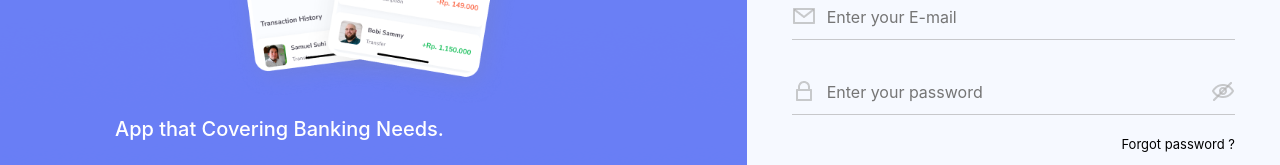
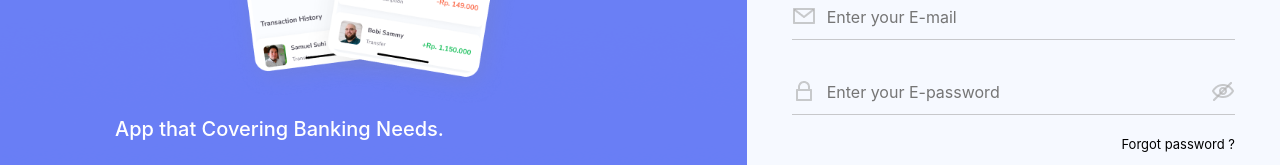
Before and after one commit to hanifkumara/zwallet-app, a Vue app: page /signup in a window 1280 px wide. Shown: the part 366-531 px from the top of the page. Built offline with nearby package versions, Linux system fonts and the light colour scheme.

Commit message:
fixed auth

```diff
--- a/package.json
+++ b/package.json
@@ -19,6 +19,7 @@
     "vue": "^2.6.12",
     "vue-router": "^3.2.0",
     "vue-simple-alert": "^1.1.1",
+    "vuelidate": "^0.7.6",
     "vuex": "^3.4.0"
   },
   "devDependencies": {
--- a/src/main.js
+++ b/src/main.js
@@ -3,6 +3,7 @@ import App from './App.vue'
 import './registerServiceWorker'
 import router from './router'
 import store from './store'
+import 'bootstrap/dist/css/bootstrap.min.css'
 import 'bootstrap/dist/css/bootstrap.css'
 import 'bootstrap-vue/dist/bootstrap-vue.css'
 import { BootstrapVue } from 'bootstrap-vue'
--- a/src/views/auth/SignUp.vue
+++ b/src/views/auth/SignUp.vue
@@ -14,7 +14,7 @@
           <div class="password">
             <img src="../../assets/img/icon/form/empty/lock.png" alt="password">
             <img src="../../assets/img/icon/form/empty/eye-crossed.png" alt="eye" @click="showPassword">
-            <input type="password" v-model="dataSignup.password" placeholder="Enter your password" id="show">
+            <input type="password" v-model="dataSignup.password" placeholder="Enter your E-password" id="show">
           </div>
           <a href="#" class="forgot-password">Forgot password ?</a>
           <Button title="Sign Up" type="submit"/>
--- a/src/views/main/Main.vue
+++ b/src/views/main/Main.vue
@@ -14,7 +14,8 @@
               </div>
               </router-link>
               <div class="name-phone">
-                <h5>{{getUser.name}}</h5>
+                <h5 v-if="!getUser.name">Hii, {{getUser.username}}</h5>
+                <h5 v-else>{{getUser.name}}</h5>
                 <p class="text-small">{{getUser.phone}}</p>
               </div>
             <div class="icon-bell">
@@ -168,6 +169,9 @@ p.text-small {
   flex-direction: column;
   justify-content: center;
 }
+.name-phone > h5{
+  margin: 0;
+}
 .icon-bell{
   align-self: center;
   width: 21px;
```
Also changed, not shown: 1 other file (tests, documents, lock files or other folders).
